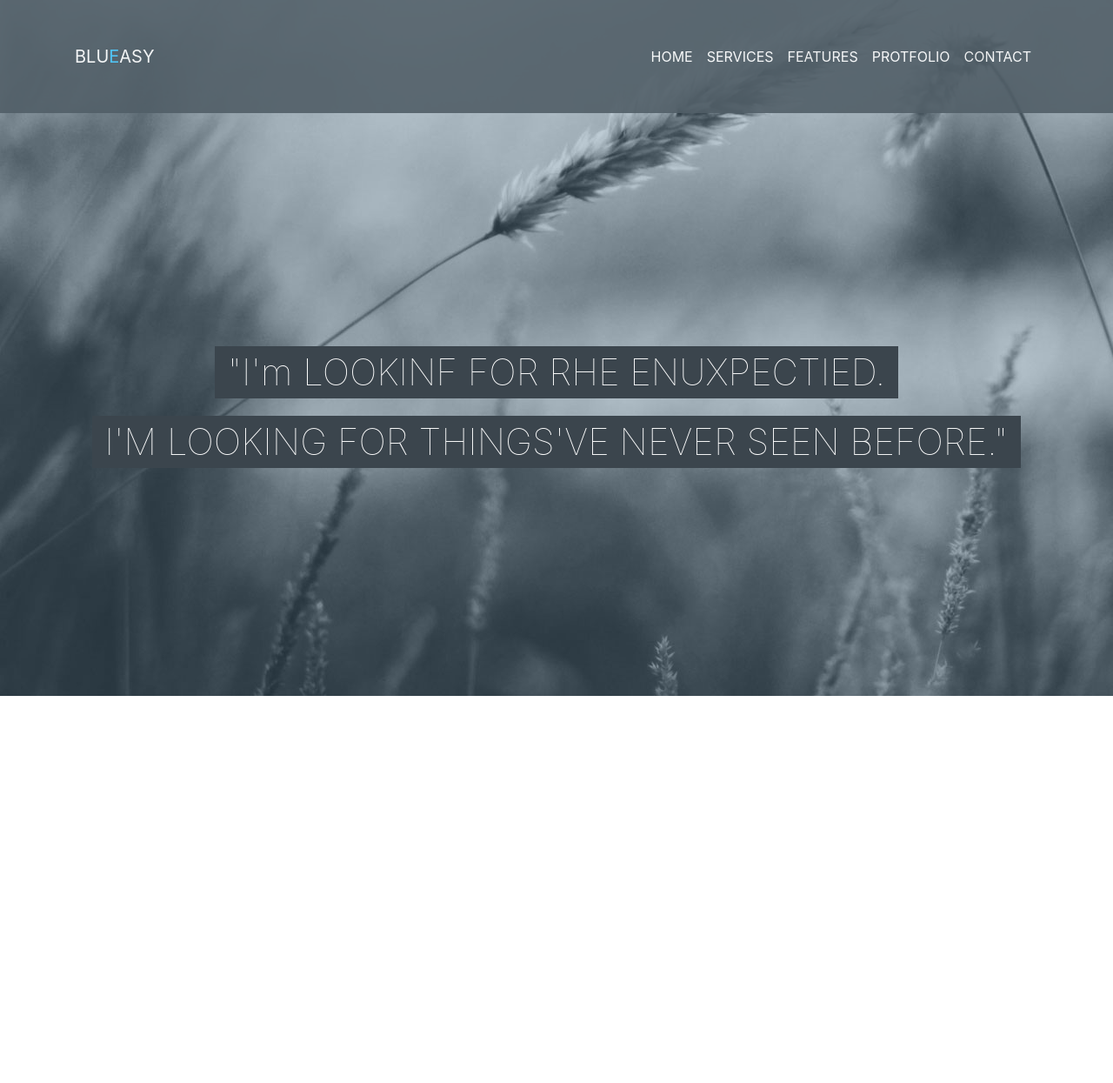
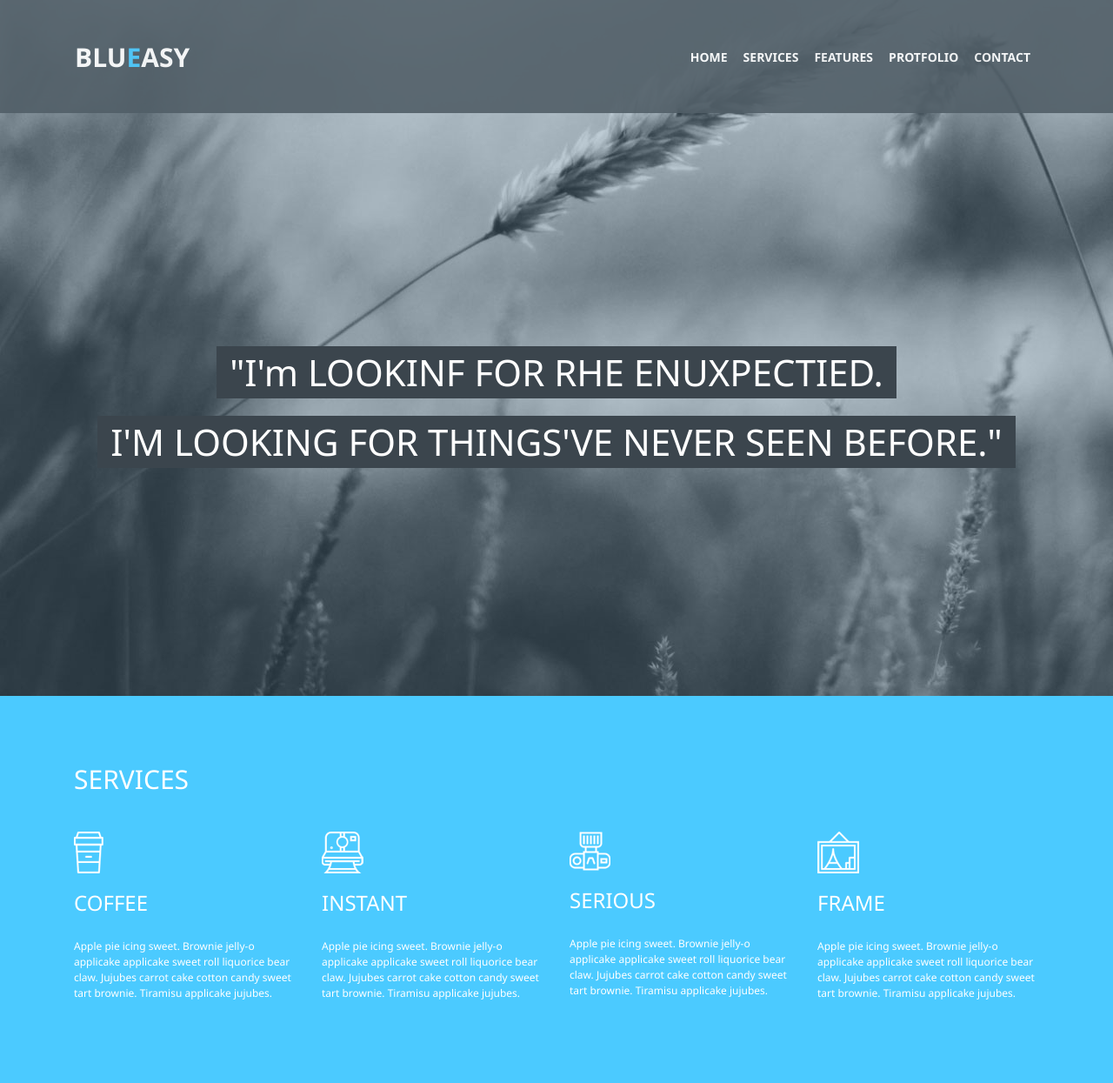
Before and after one commit to saitama93/Maquette-Blueasy, a plain HTML site: page index.html in a window 1280 px wide. Shown: the whole page at 87% size. Before the commit the page ends 800 px from the top, so only its background shows below. Drawn offline with nearby package versions, Linux system fonts and the light colour scheme.

Commit message:
Header et sections services finis

```diff
--- a/asset/css/style.scss
+++ b/asset/css/style.scss
@@ -9,6 +9,7 @@ body{
         background-repeat: no-repeat;
         background-size: cover;
         height: 100vh;
+        font-family: 'Segoe UI', sans-serif;
 
         #header_content{
 
@@ -24,6 +25,8 @@ body{
         .logo{
 
             color: white!important;
+            font-size: 30px;
+            font-weight: 700;
 
             span{
 
@@ -39,6 +42,14 @@ body{
 
                     a{
                         color: white!important;
+                        font-size: 14px;
+                        font-weight: 700;
+                        border: solid 1px transparent;
+                    }
+                    a:hover{
+
+                        border: 1px solid #4BCAFF;
+                        color: #4BCAFF!important;
                     }
                 }
             }
@@ -52,6 +63,7 @@ body{
             padding-top: 240px;
 
             h1{
+                font-family: 'Segoe UI', sans-serif;
                 font-size: 42px;
                 font-weight: lighter;
                 color: white;
@@ -71,4 +83,37 @@ body{
         }
 
     }
+
+    /*  ######  SECTION SERVICES  ######  */
+
+    #services{
+
+        background-color: #4BCAFF;
+        color: white;
+        padding-top: 78px;
+        padding-bottom: 78px;
+
+        p{
+            font-size: 12px;
+            font-family: 'Segoe UI', sans-serif;
+            font-weight: 500;
+            padding-top: 18px;
+        }
+        h3{
+            font-family: 'Segoe UI', sans-serif;
+            font-size: 24px;
+            font-weight: 500;
+            padding-top: 20px;
+        }
+
+
+
+        h2{
+
+            font-size: 30px;
+            font-weight: 300;
+            font-family: 'Segoe UI', sans-serif;
+            padding-bottom: 34px;
+        }
+    }
 }
--- a/index.html
+++ b/index.html
@@ -31,11 +31,11 @@
                     <ul class="navbar-nav ml-auto">
 
                         <li class="nav-item active">
-                          <a class="nav-link" href="#">HOME <span class="sr-only">(current)</span></a>
+                          <a class="nav-link" href="#header_content">HOME <span class="sr-only">(current)</span></a>
                         </li>
 
                         <li class="nav-item">
-                          <a class="nav-link" href="#">SERVICES</a>
+                          <a class="nav-link" href="#services">SERVICES</a>
                         </li>
 
                         <li class="nav-item">
@@ -61,6 +61,66 @@
 
     </header>
 
+    <!-- ######  SECTION SERVICES  ###### -->
+
+    <section class="container-fluid" id="services">
+
+        <div class="container">
+
+            <h2>SERVICES</h2>
+
+            <div class="row">
+
+                <div class="col-3">
+
+                    <img src="asset/image/logo_coffee.png" alt="logo d'un café" height="48" width="34">
+
+                    <h3>COFFEE</h3>
+
+                    <p>
+                        Apple pie icing sweet. Brownie jelly-o applicake applicake sweet roll liquorice bear claw.
+                        Jujubes carrot cake cotton candy sweet tart brownie. Tiramisu applicake jujubes.
+                    </p>
+                </div>
+
+                <div class="col-3">
+
+                    <img src="asset/image/logo_instant.png" alt="logo d'imprimante" width="48" height="48">
+
+                    <h3>INSTANT</h3>
+
+                    <p>
+                        Apple pie icing sweet. Brownie jelly-o applicake applicake sweet roll liquorice bear claw.
+                        Jujubes carrot cake cotton candy sweet tart brownie. Tiramisu applicake jujubes.
+                    </p>
+                </div>
+
+                <div class="col-3">
+
+                    <img src="asset/image/logo_serious.png" alt="logo d'un appareil photo" height="45" width="47">
+
+                    <h3>SERIOUS</h3>
+
+                    <p>
+                        Apple pie icing sweet. Brownie jelly-o applicake applicake sweet roll liquorice bear claw.
+                        Jujubes carrot cake cotton candy sweet tart brownie. Tiramisu applicake jujubes.
+                    </p>
+                </div>
+                <div class="col-3">
+
+                    <img src="asset/image/logo_frame.png" alt="logo de je ne sais pas quoi" height="48" width="48">
+
+                    <h3>FRAME</h3>
+
+                    <p>
+                        Apple pie icing sweet. Brownie jelly-o applicake applicake sweet roll liquorice bear claw.
+                        Jujubes carrot cake cotton candy sweet tart brownie. Tiramisu applicake jujubes.
+                    </p>
+                </div>
+            </div>
+        </div>
+    </section>
+
 
 
     <!-- Optional JavaScript -->
```
Also changed, not shown: asset/css/style.css, 1 other file.
